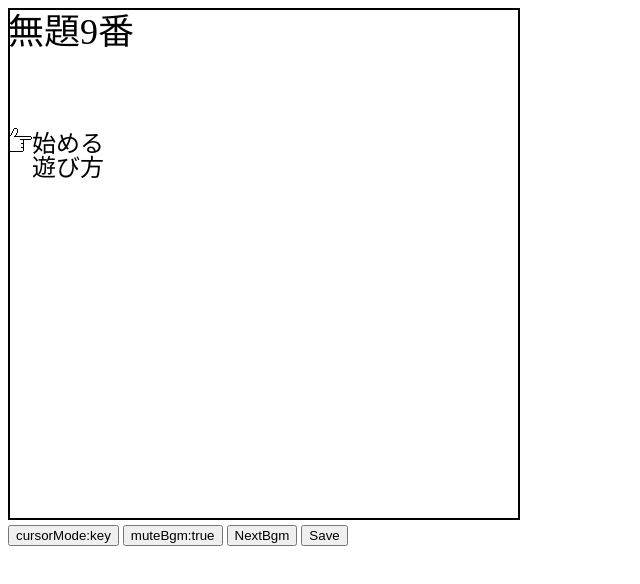
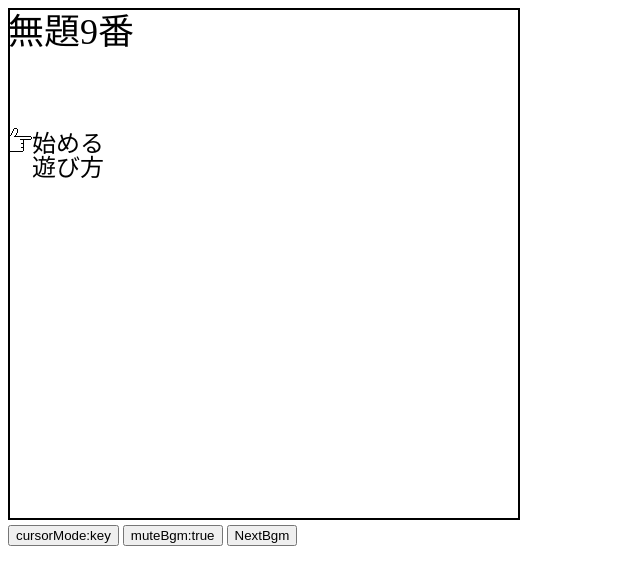
Before and after one commit to IpotaZero/angel, a plain HTML site: page index.html in a window 1280 px wide. Shown: the whole page, without its empty margins (0-640 px from the left). Drawn offline with Linux system fonts and the light colour scheme.

Commit message:
Add files via upload

```diff
--- a/Init.js
+++ b/Init.js
@@ -57,10 +57,6 @@ function button(id) {
         case "NextBgm":
             if (!stageBgm.paused) { stageBgm.currentTime = 100000; }
             break;
-        case "save":
-            let data = [];
-            data.push(Now)
-            console.log()
 
     }
 
--- a/index.html
+++ b/index.html
@@ -85,7 +85,6 @@
     <input type="button" id="cursorMode" value="cursorMode:key" onclick="button(id);"></input>
     <input type="button" id="muteBgm" value="muteBgm:true" onclick="button(id);"></input>
     <input type="button" id="NextBgm" value="NextBgm" onclick="button(id);"></input>
-    <input type="button" id="save" value="Save" onclick="button(id);"></input>
 
 </body>
 
```
